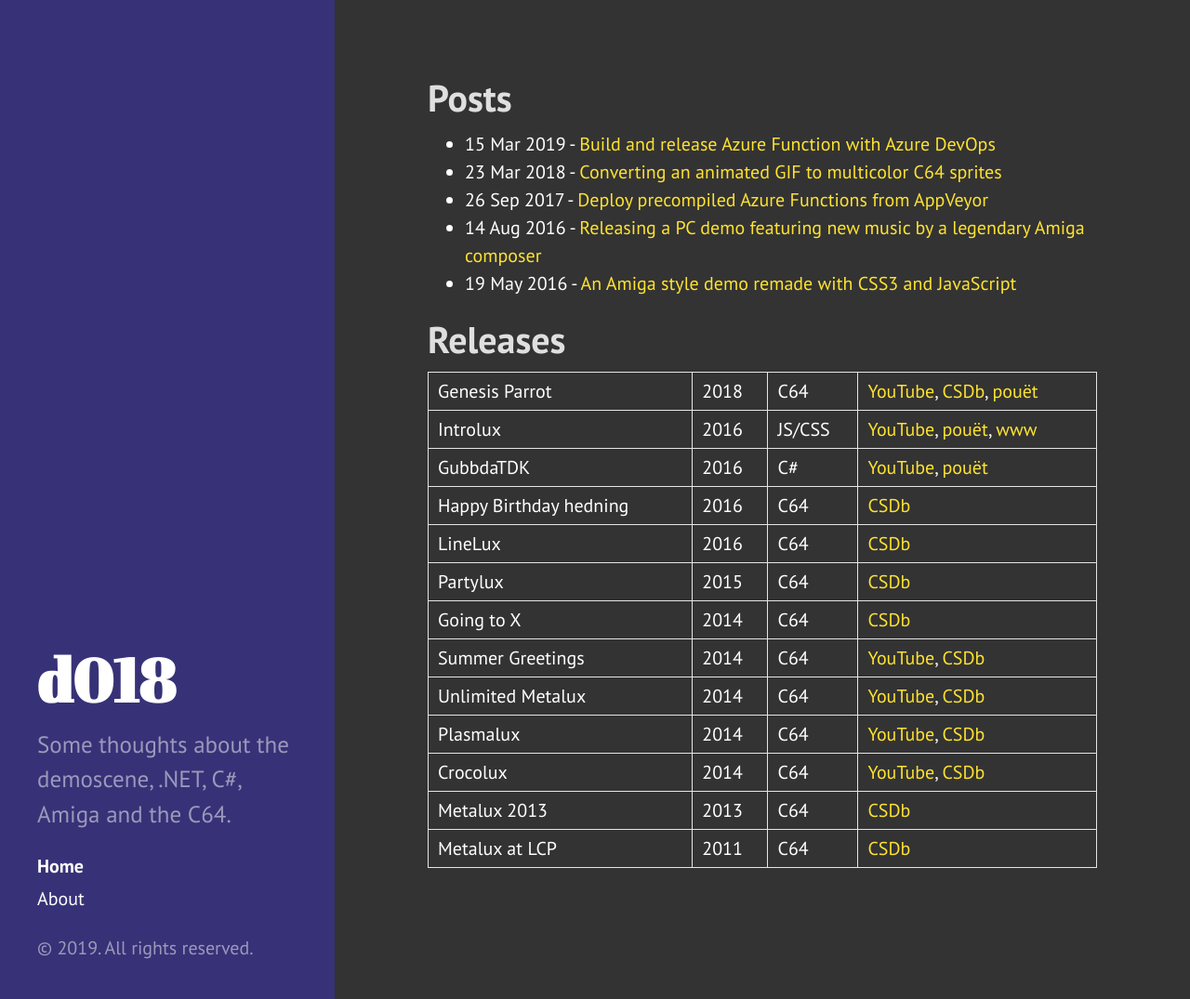
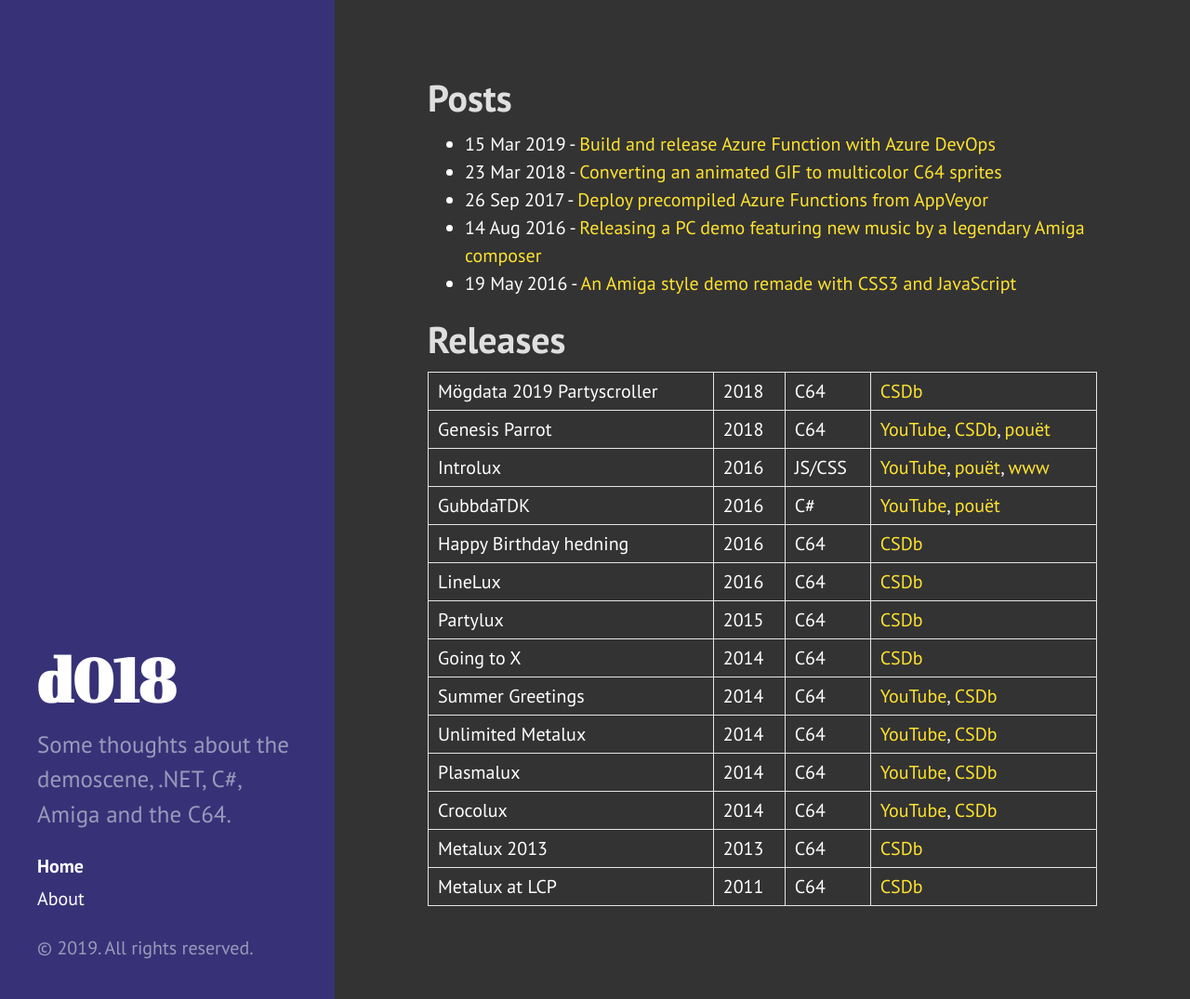
Before and after one commit to kristofferjalen/kristofferjalen.github.io, a Jekyll site: the page built from index.html, in a window 1280 px wide and 1075 px high. Shown: the whole window at 93% size. Built offline with Jekyll 4.4.1, drawn with Linux system fonts in a browser that asks for light colours; the list of posts is cut into pages by our own code.

Commit message:
Update index.html

```diff
--- a/index.html
+++ b/index.html
@@ -13,6 +13,7 @@ comments: false
 
 <h1 class="page-title">Releases</h1>
 <table>
+	<tr><td>Mögdata 2019 Partyscroller</td><td>2018</td><td>C64</td><td><a target="_blank" href="http://csdb.dk/release/?id=175626">CSDb</a></td></tr>
 	<tr><td>Genesis Parrot</td><td>2018</td><td>C64</td><td><a target="_blank" href="https://www.youtube.com/watch?v=Xa0PgZ-ng4E">YouTube</a>, <a target="_blank" href="http://csdb.dk/release/?id=162802">CSDb</a>, <a target="_blank" href="http://www.pouet.net/prod.php?which=75428">pouët</a></td></tr>
 	<tr><td>Introlux</td><td>2016</td><td>JS/CSS</td><td><a target="_blank" href="https://www.youtube.com/watch?v=lJP_0S4bTTA">YouTube</a>, <a target="_blank" href="http://www.pouet.net/prod.php?which=65315">pouët</a>, <a target="_blank" href="http://gubbdata.se/downloads/gubbdata2015/introlux/">www</a></td></tr>
 	<tr><td>GubbdaTDK</td><td>2016</td><td>C#</td><td><a target="_blank" href="https://www.youtube.com/watch?v=uKAjzUI0ZIs">YouTube</a>, <a target="_blank" href="http://www.pouet.net/prod.php?which=67733">pouët</a></td></tr>
```
